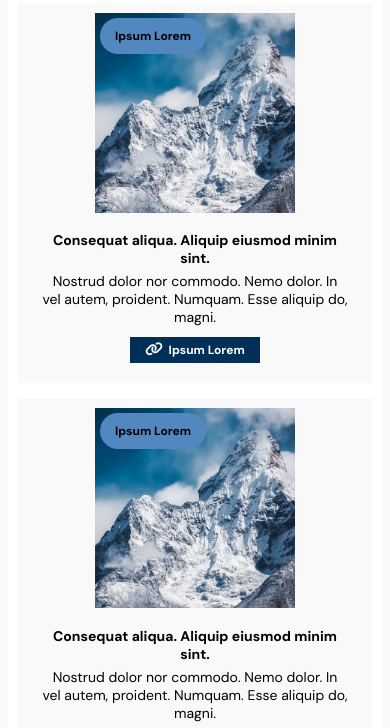
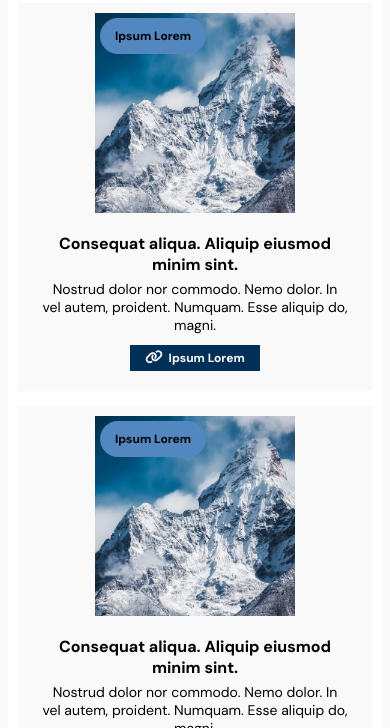
Before and after one commit to msolo585/SideARM-Layout-Test, a plain HTML site: page index.html in a window 390 px wide. Shown: the part 116-844 px from the top of the page. Drawn offline with Linux system fonts and the light colour scheme.

Commit message:
Update style.css

```diff
--- a/style.css
+++ b/style.css
@@ -235,6 +235,10 @@ body {
         align-items: center;
     }
 
+    .mountain-para h1{
+        font-size: 16px;
+    }
+
     .mountain-para-link{
         padding-top: 0px;
     }
```
